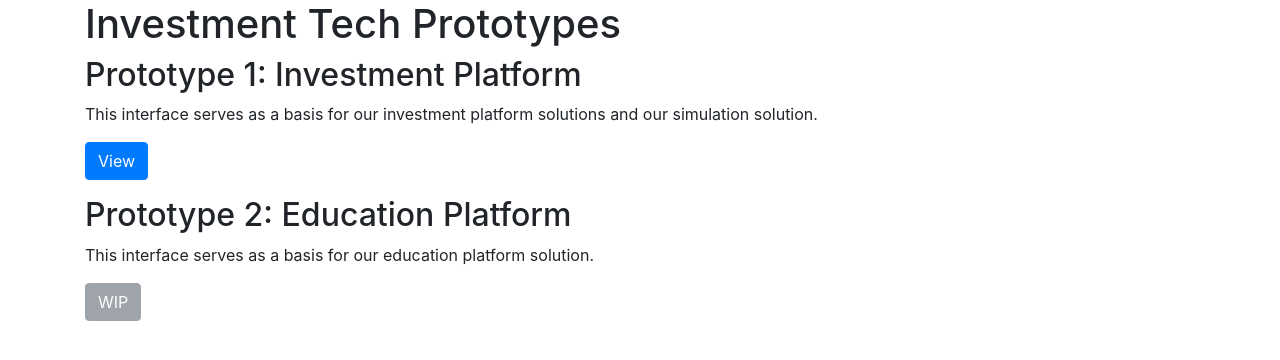
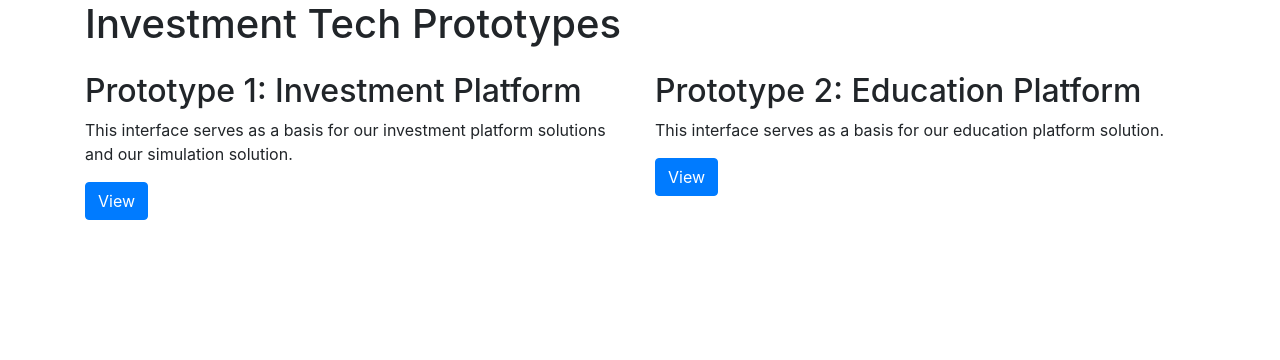
Before and after one commit to owm111/ipro-investment-tech, a plain HTML site: page index.html in a window 1280 px wide. Drawn offline with nearby package versions, Linux system fonts and the light colour scheme.

Commit message:
Add prototype 2

```diff
--- a/index.html
+++ b/index.html
@@ -7,7 +7,9 @@
 	</head>
 	<body>
 		<main class="container">
-			<h1>Investment Tech Prototypes</h1>
+			<h1 class="mb-4">Investment Tech Prototypes</h1>
+			<div class="row">
+				<div class="col-sm-6">
 					<h2>Prototype 1: Investment Platform</h2>
 					<p>
 						This interface serves as a basis for
@@ -17,14 +19,18 @@
 					<p>
 						<a class="btn btn-primary" href="prototype1.html">View</a>
 					</p>
+				</div>
+				<div class="col-sm-6">
 					<h2>Prototype 2: Education Platform</h2>
 					<p>
 						This interface serves as a basis for
 						our education platform solution.
 					</p>
 					<p>
-				<a class="btn btn-secondary disabled" href="#">WIP</a>
+						<a class="btn btn-primary" href="prototype2.html">View</a>
 					</p>
+				</div>
+			</div>
 		</main>
 	</body>
 </html>
```
Also changed, not shown: 5 other files. Lines whose indentation alone changed are shown as unchanged.
